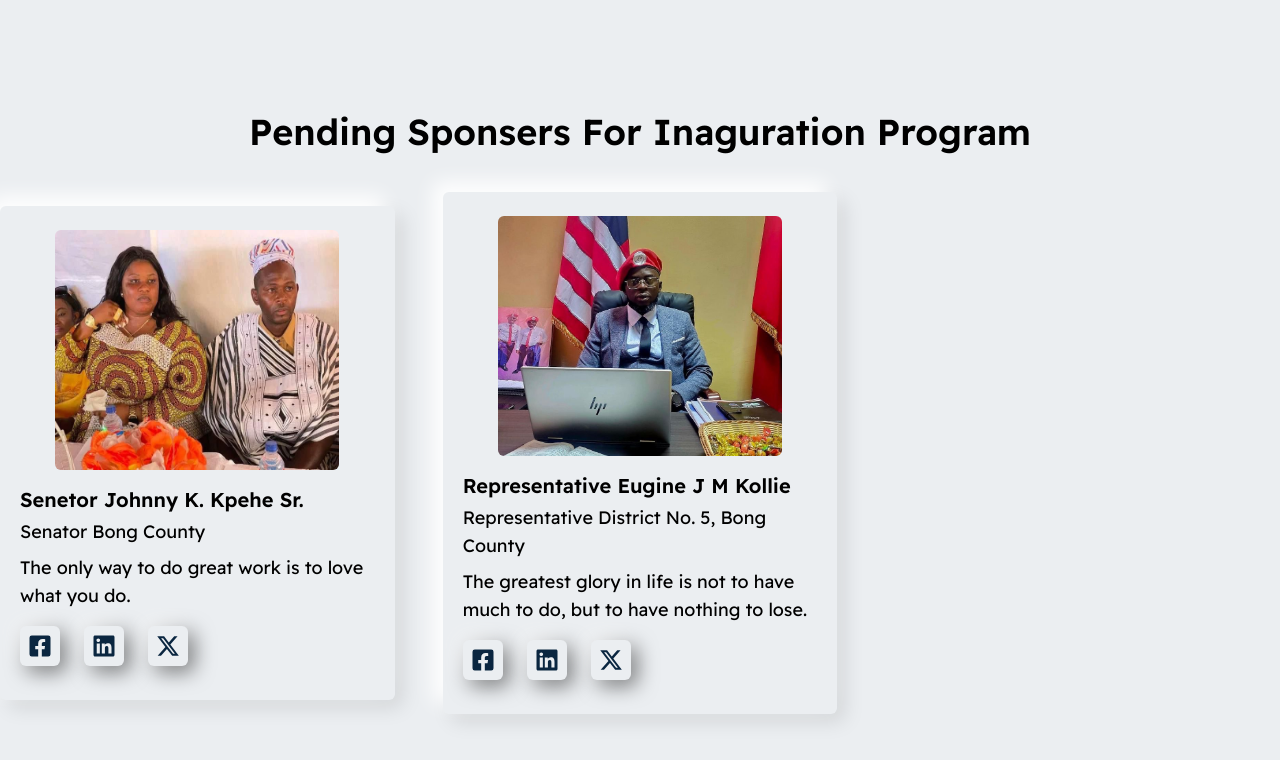
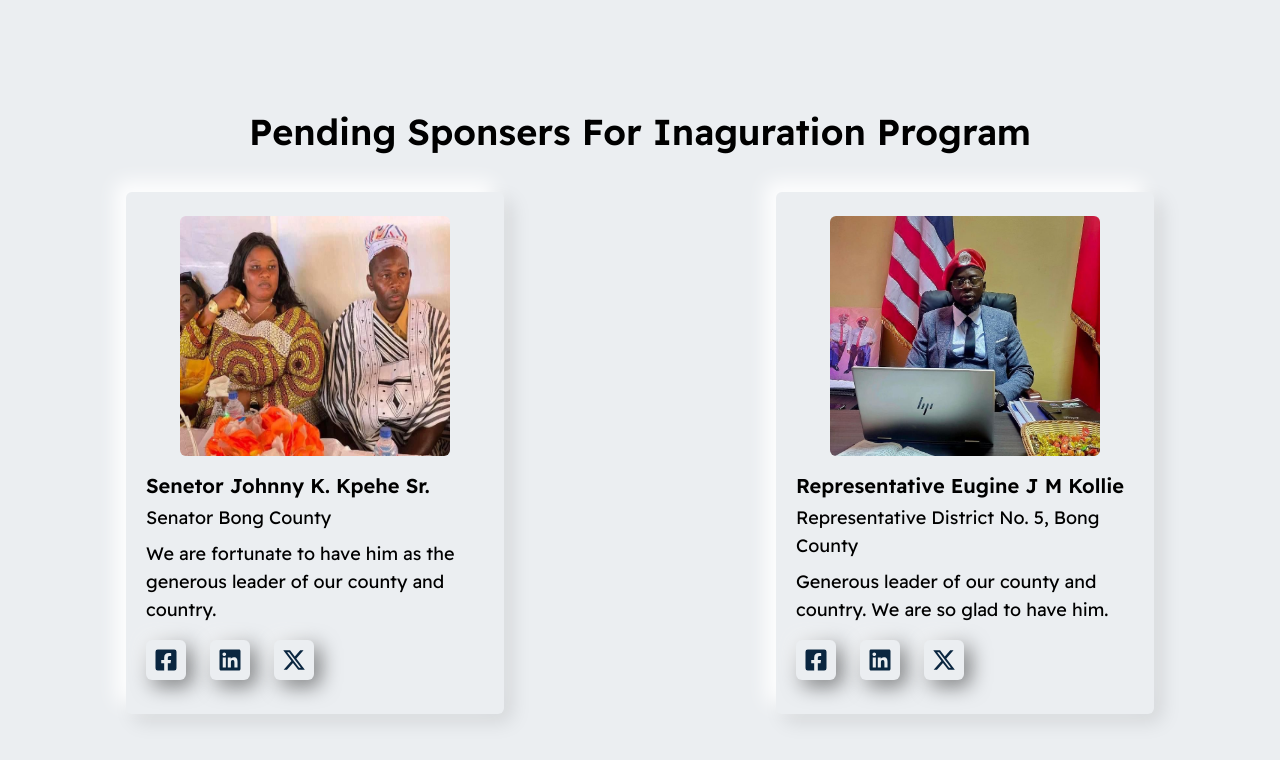
Before and after one commit to mulbahoplanojames/Harmony_Coalition_Project, a React (Vite) app: page /visit-sponsership in a window 1280 px wide. Shown: the top 760 px of the page. Built offline with nearby package versions, Linux system fonts and the light colour scheme.

Commit message:
Added fullCalender to the work

```diff
--- a/src/Components/Sponsers/Sponsers.jsx
+++ b/src/Components/Sponsers/Sponsers.jsx
@@ -8,15 +8,15 @@ const Sponsers = () => {
 
   return (
     <>
-      <div className=" md:py-28 py-12">
+      <div className=" md:py-28 py-12 ">
         <h1 className="text-center md:text-4xl text-3xl font-semibold pb-10">
           Pending Sponsers For Inaguration Program
         </h1>
-        <div className="grid lg:grid-cols-3 md:grid-cols-2 grid-cols-1 place-items-center gap-12   justify-center">
+        <div className="grid  md:grid-cols-2 grid-cols-1 place-items-center md:gap-5 gap-12 justify-center">
           {sponserData.map((sponser) => {
             return (
               <motion.div
-                className="px-5 py-3 text-left group  neu_card_2 rounded-md"
+                className="px-5 py-3 text-left group  neu_card_2 rounded-md md:w-[60%] w-full"
                 key={sponser.id}
                 animate={{ opacity: 0, y: 80 }}
                 whileInView={{ opacity: 1, y: 0 }}
--- a/src/Data/LeaderData.jsx
+++ b/src/Data/LeaderData.jsx
@@ -257,7 +257,8 @@ export const sponserData = [
     name: "Senetor Johnny K. Kpehe Sr.",
     image: sponser2,
     position: "Senator Bong County",
-    quote: "The only way to do great work is to love what you do.",
+    quote:
+      "We are fortunate to have him as the generous leader of our county and country.",
     socialsLinks: [
       {
         icon: <FaFacebookSquare />,
@@ -279,7 +280,7 @@ export const sponserData = [
     image: sponser1,
     position: "Representative District No. 5, Bong County",
     quote:
-      "The greatest glory in life is not to have much to do, but to have nothing to lose.",
+      "Generous leader of our county and country. We are so glad to have him.",
     socialsLinks: [
       {
         icon: <FaFacebookSquare />,
```
